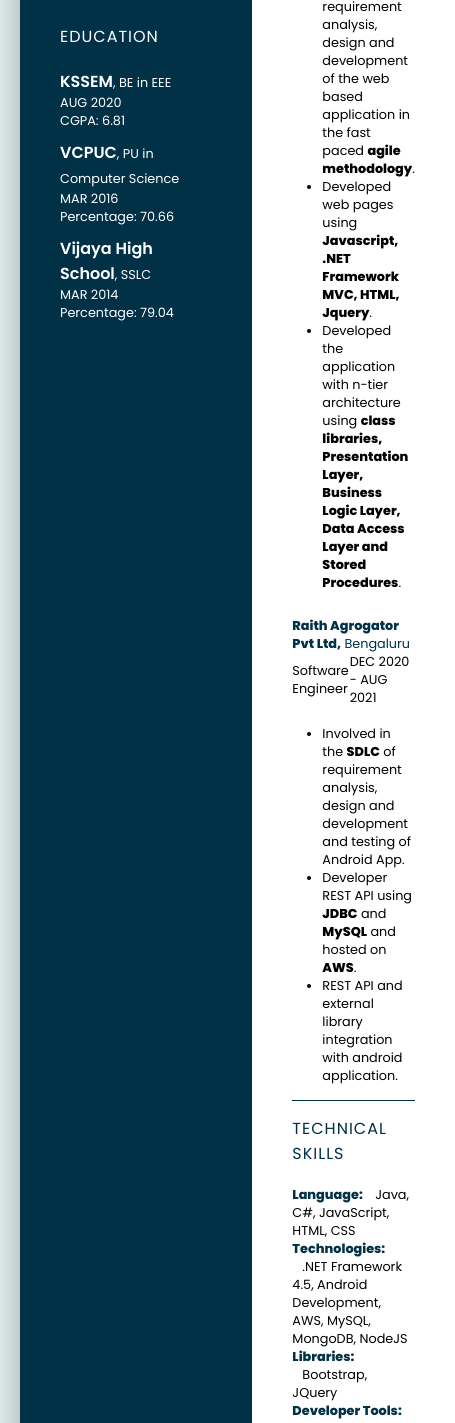
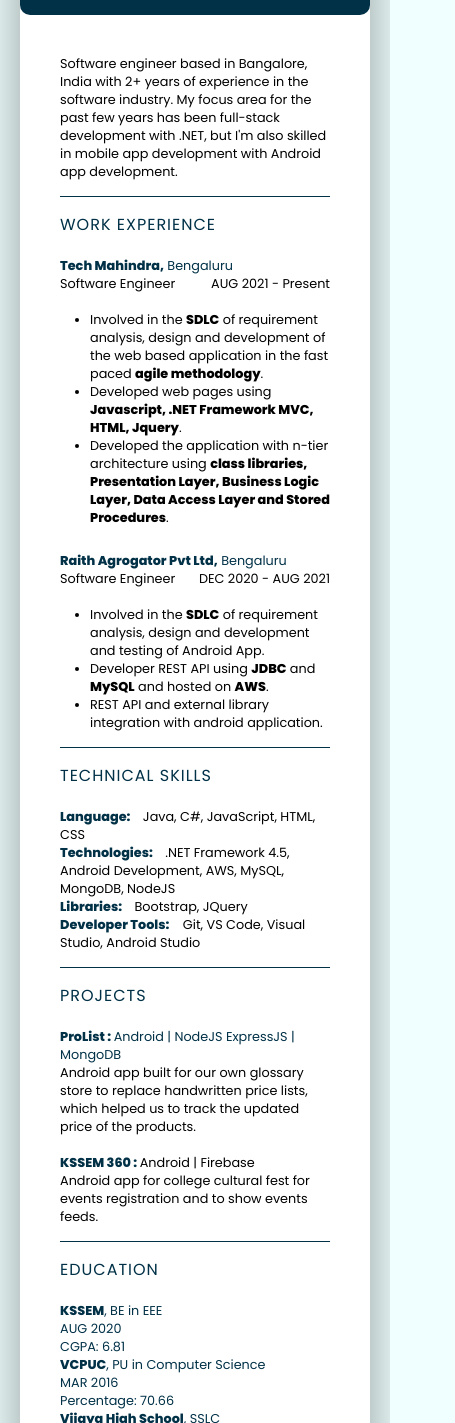
Before and after one commit to IamSagarDB/sagardb, a plain HTML site: page index.html in a window 390 px wide. Shown: the part 577-2000 px from the top of the page, 455 px wide, since content can reach past the window. Drawn offline with Linux system fonts and the light colour scheme.

Commit message:
added responsive css

```diff
--- a/index.html
+++ b/index.html
@@ -26,9 +26,9 @@
                 </h2>
             </div>
             <!--Contact Info-->
-            <div class="contactInfo font-size-p8em ">
+            <div class="contactInfo">
                 <h3 class="title">Contact Info</h3>
-                <ul>
+                <ul class="font-size-p8em">
                     <li>
                         <span class="icon"><i class="fa fa-phone"></i></span>
                         <span class="text">+91 - 7204131729</span>
@@ -39,11 +39,11 @@
                     </li>
                     <li>
                         <span class="icon"><i class="fa fa-linkedin"></i></span>
-                        <span class="text"><a href="https://linkedin.com/in/sagardb" target="_blank">sagardb</a></span>
+                        <span class="text "><a class="color-white-text " href="https://linkedin.com/in/sagardb" target="_blank">sagardb</a></span>
                     </li>
                     <li>
                         <span class="icon"><i class="fa fa-brands fa-github"></i></span>
-                        <span class="text"><a href="https://github.com/ISagarDB" target="_blank">ISagarDB</a></span>
+                        <span class="text"><a class="color-white-text " href="https://github.com/ISagarDB" target="_blank">ISagarDB</a></span>
                     </li>
                     <li>
                         <span class="icon"><i class="fa fa-map-marker"></i></span>
@@ -52,25 +52,25 @@
                 </ul>
             </div>
 
-            <!--Education-->
+            <!--Education for Desktop-->
 
-            <div class="contactInfo education ">
+            <div class="contactInfo education desktop color-white-text">
                 <div class="title">Education</div>
                 <ul>
                     <li>
-                        <div class="name">KSSEM<span>, BE in EEE</span></div>
-                        <div class="year">AUG 2020</div>
-                        <div class="score">CGPA: <span>6.81</span></div>
+                        <div class="name">KSSEM<span class="font-size-p8em">, BE in EEE</span></div>
+                        <div class="font-size-p8em">AUG 2020</div>
+                        <div class="font-size-p8em">CGPA: <span>6.81</span></div>
                     </li>
                     <li>
-                        <div class="name">VCPUC<span>, PU in Computer Science</span></div>
-                        <div class="year">MAR 2016</div>
-                        <div class="score">Percentage: <span>70.66</span></div>
+                        <div class="name">VCPUC<span class="font-size-p8em">, PU in Computer Science</span></div>
+                        <div class="font-size-p8em">MAR 2016</div>
+                        <div class="font-size-p8em">Percentage: <span>70.66</span></div>
                     </li>
                     <li>
-                        <div class="name">Vijaya High School<span>, SSLC</span></div>
-                        <div class="year">MAR 2014</div>
-                        <div class="score">Percentage: <span>79.04</span></div>
+                        <div class="name">Vijaya High School<span class="font-size-p8em">, SSLC</span></div>
+                        <div class="font-size-p8em">MAR 2014</div>
+                        <div class="font-size-p8em">Percentage: <span>79.04</span></div>
                     </li>
                 </ul>
             </div>
@@ -81,9 +81,10 @@
             <div class="font-size-p8em">
                 Software engineer based in Bangalore, India with 2+ years of experience in the software industry. My focus area for the past few years has been full-stack development with .NET, but I'm also skilled in mobile app development with Android app development.
             </div>
-            <div class="break-line"></div>
+
             <!--Work Experience-->
             <div class="work-experience">
+                <div class="break-line"></div>
                 <h3 class="title color-blue-text">Work Experience</h3>
                 <ul class="list-style-none font-size-p8em " >
                     <li>
@@ -131,8 +132,8 @@
             </div>
 
             <!--Tech Skills-->
-            <div class="break-line"></div>
             <div class="tech-skills">
+                <div class="break-line"></div>
                 <h3 class="title color-blue-text">TECHNICAL SKILLS</h3>
                 <ul class="list-style-none font-size-p8em ">
                     <li>
@@ -151,8 +152,8 @@
             </div>
 
             <!--Projects-->
-            <div class="break-line"></div>
             <div class="projects">
+                <div class="break-line"></div>
                 <h3 class="title color-blue-text">Projects</h3>
                 <ul class="list-style-none font-size-p8em ">
                     <li>
@@ -166,6 +167,29 @@
                     </li>
                 </ul>
             </div>
+
+            <!--Education Mobile-->
+            <div class="education mobile">
+                <div class="break-line"></div>
+                <div class="title color-blue-text">Education</div>
+                <ul class="color-blue-text font-size-p8em list-style-none " >
+                    <li>
+                        <div><b class="color-blue-text">KSSEM</b><span>, BE in EEE</span></div>
+                        <div>AUG 2020</div>
+                        <div>CGPA: <span>6.81</span></div>
+                    </li>
+                    <li>
+                        <div><b class="color-blue-text">VCPUC</b><span>, PU in Computer Science</span></div>
+                        <div>MAR 2016</div>
+                        <div>Percentage: <span>70.66</span></div>
+                    </li>
+                    <li>
+                        <div><b class="color-blue-text">Vijaya High School</b><span>, SSLC</span></div>
+                        <div>MAR 2014</div>
+                        <div>Percentage: <span>79.04</span></div>
+                    </li>
+                </ul>
+            </div>
         </div>
     </div>
 </body>
--- a/style/index.css
+++ b/style/index.css
@@ -124,32 +124,15 @@
 
 a {
     text-decoration: none;
-    color: white;
 }
 
-.education ul li .name{
-    color: white;
-    font-weight: 600;
-}
-.education ul li .name span {
-    font-size: 0.8em;
-    font-weight: 200;
-}
-
-.education ul li .year {
-    color: white;
-    font-size: 0.8em;
-}
-
-.education ul li .score {
-    color: white;
-    font-size: 0.8em;
-}
 
 .color-black-text {
     color: black;
 }
-
+.color-white-text {
+    color: white;
+}
 .color-blue-text {
     color: #003147;
 }
@@ -186,3 +169,30 @@
 .list-style-none {
     list-style: none;
 }
+
+.desktop {
+    display: block;
+}
+
+.mobile {
+    display: none;
+}
+
+@media only screen and (max-width: 600px) {
+    .container {
+        display: flex;
+        flex-direction: column;
+    }
+
+    .desktop {
+        display: none;
+    }
+
+    .mobile {
+        display: block;
+    }
+
+    .container .left_bar {
+        border-radius: 10px;
+    }
+}
```
